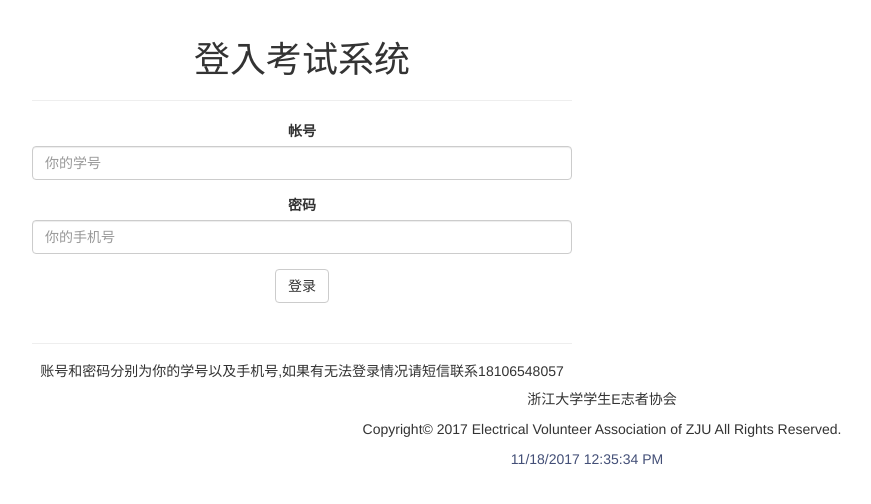
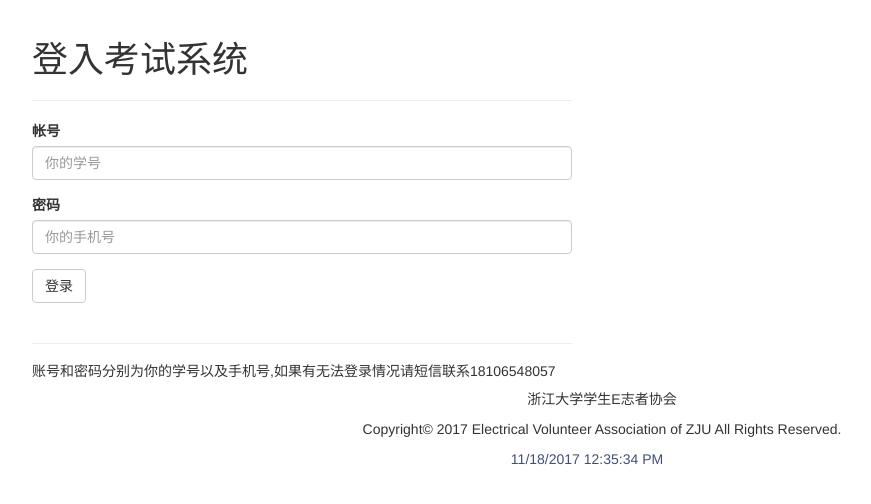
Before and after one commit to godspeedcurry/qmks, a Flask app: page /login in a window 1280 px wide. Shown: the part 52-556 px from the top of the page, without its empty margins (53-924 px from the left). Run offline with Flask 2, Linux system fonts and the light colour scheme; some libraries are stand-ins or nearby versions.

Commit message:
qzks debug1

```diff
--- a/app/main/views.py
+++ b/app/main/views.py
@@ -7,6 +7,7 @@ from ..models import Marks_record, User, Question
 from .. import db
 from functools import wraps
 import sys
+import random
 
 reload(sys)
 sys.setdefaultencoding('utf8')
@@ -16,6 +17,7 @@ def admin_required(func):
     @wraps(func)
     def admin(*args, **kwargs):
         per = User.query.filter_by(username=session.get('name')).first()
+
         if per.permission == 0:
             return func(*args, **kwargs)
         else:
@@ -47,8 +49,8 @@ def login():
 @main.route('/record/int:<page>', methods=['GET', 'POST'])
 @login_required
 def record(page):
-    A = User.query.filter_by(username=session.get('name')).first() # 从数据库中过滤出当前用户名的这一行
-    a = A.list.split(' ')    # 取出他的list并分片
+    A = User.query.filter_by(username=session.get('name')).first()  # 从数据库中过滤出当前用户名的这一行
+    a = A.list.split(',')  # 取出他的list并分片
     if A.done == 1:
         return redirect(url_for('main.mark'))
     form = Answer()
@@ -89,7 +91,7 @@ def mark():
     b = A.list
     a = b.split(' ')
     for i in range(1, 11):
-        results = Marks_record.query.filter_by(username=session.get('name'), Q_ID=i).order_by(Marks_record.id.desc()).\
+        results = Marks_record.query.filter_by(username=session.get('name'), Q_ID=i).order_by(Marks_record.id.desc()). \
             first()
         if results is None:
             flash(u'你还有题目没有回答,跳转至未回答页')
@@ -109,9 +111,11 @@ def before():
 
 
 @main.route('/register', methods=['GET', 'POST'])
-@admin_required
 def register():
     register_key = 'magic key'
+    list1 = ['9', '3', '7', '1', '8', '4', '10', '6', '2', '5']
+    random_list = random.sample(list1, 10)
+    content = ",".join(random_list)
     form = RegistrationForm()
     if form.validate_on_submit():
         if form.register_key.data != register_key:
@@ -119,10 +123,10 @@ def register():
             return redirect(url_for('main.register'))
         else:
             if form.password.data != form.password2.data:
-                flash(u'两次输入密码不一')
+                flash(u'两次输入密码不一致')
                 return redirect(url_for('main.register'))
             else:
-                user = User(username=form.username.data, password=form.password.data)
+                user = User(username=form.username.data, permission=1, password=form.password.data, list=content, done=0)
                 db.session.add(user)
                 flash(u'您已经注册成功')
                 return redirect(url_for('main.login'))
--- a/app/templates/main/login.html
+++ b/app/templates/main/login.html
@@ -2,13 +2,13 @@
 {% import "bootstrap/wtf.html" as wtf %}
 
 {% block page_content %}
-    <div class="col-md-6" style="text-align: center">
+    <div class="col-md-6">
         <h1>登入考试系统</h1>
         <hr>
         {{ wtf.quick_form(form) }}
         <br>
         <hr>
-    <h5 style="text-align: center">账号和密码分别为你的学号以及手机号,如果有无法登录情况请短信联系18106548057</h5>
+    <h5>账号和密码分别为你的学号以及手机号,如果有无法登录情况请短信联系18106548057</h5>
     </div>
     <div class="col-md-6">
 
```
